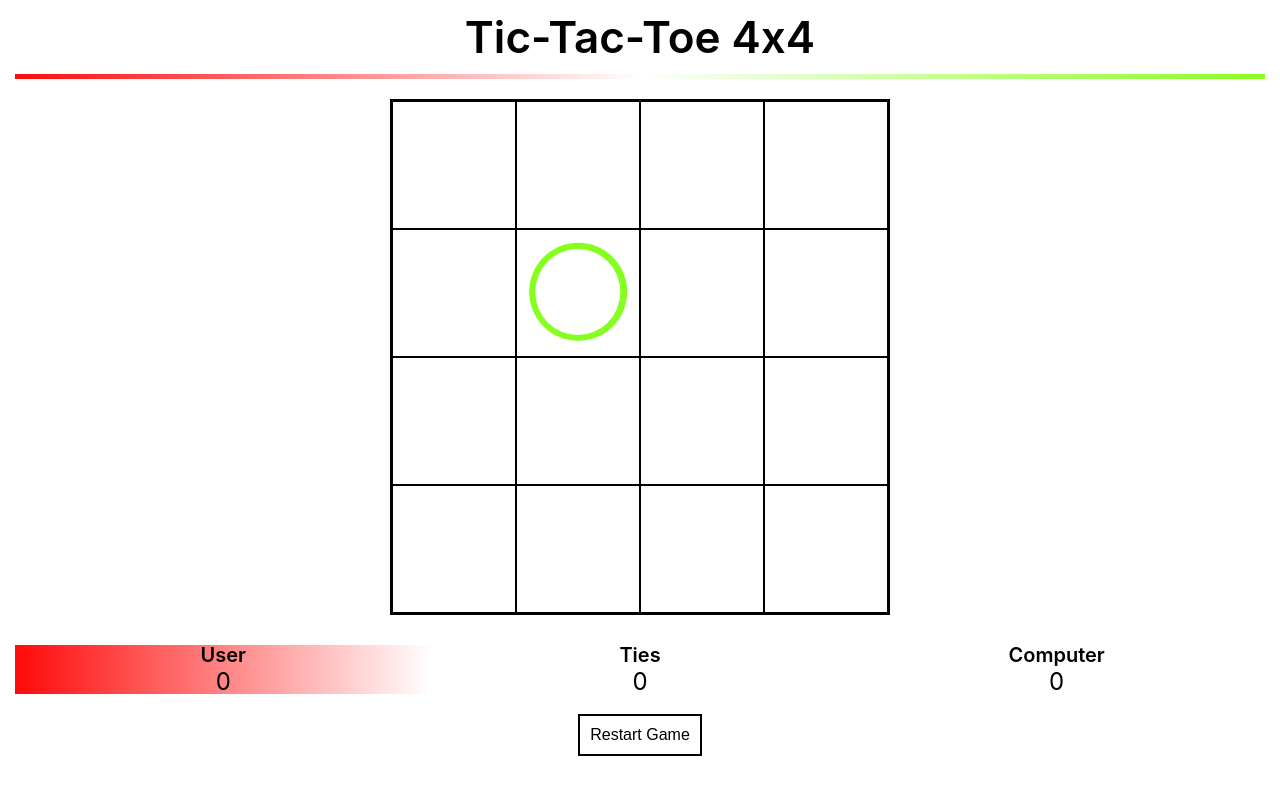
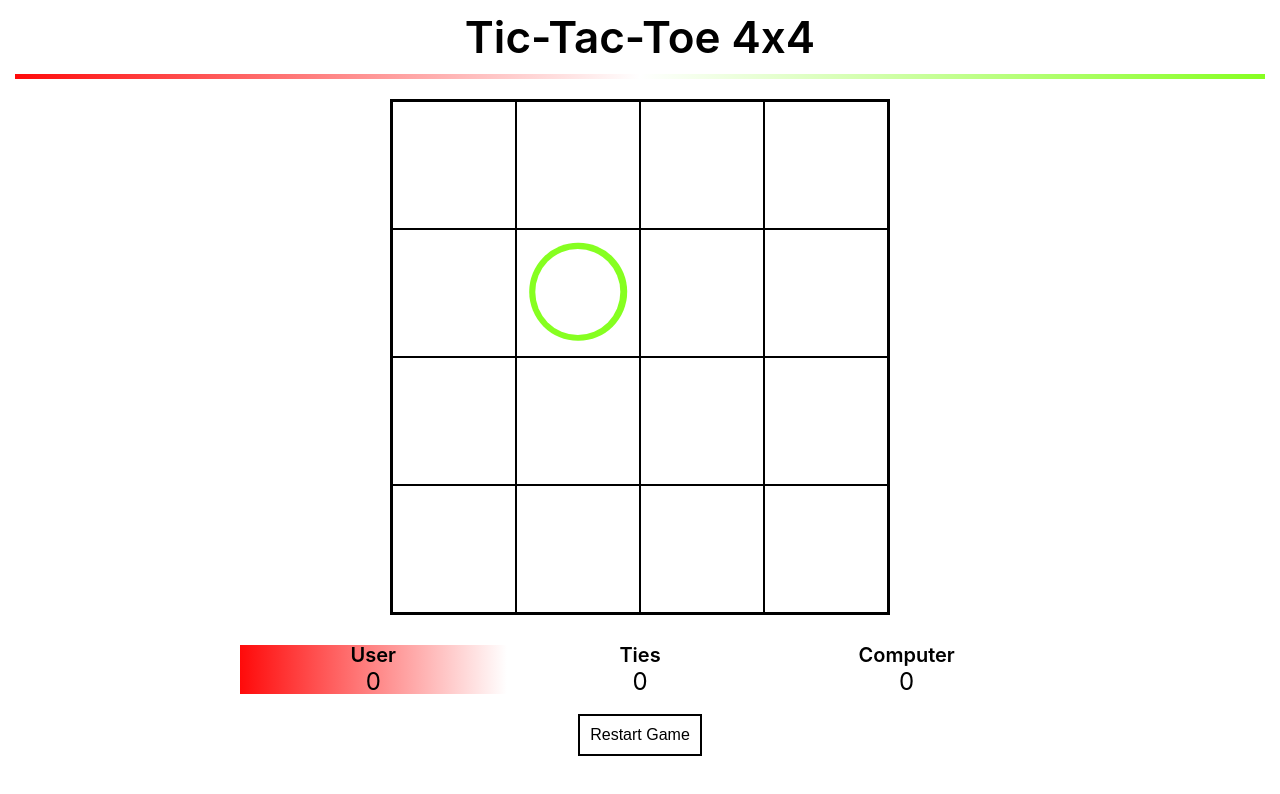
Before and after one commit to simka1911/tic-tac-toe-4x4, a React (Create React App) app: page / in a window 1280 px wide. Shown: the top 794 px of the page. Built offline with nearby package versions, Linux system fonts and the light colour scheme.

Commit message:
Add max width to the score

```diff
--- a/src/App.scss
+++ b/src/App.scss
@@ -31,7 +31,8 @@
     display: flex;
     flex-direction: row;
     flex-wrap: nowrap;
-    margin-top: 30px;
+    margin: 30px auto 0 auto;
+    max-width: 800px;
   }
 
   .app__restart {
```
Also changed, not shown: 1 other file (tests, documents, lock files or other folders).
